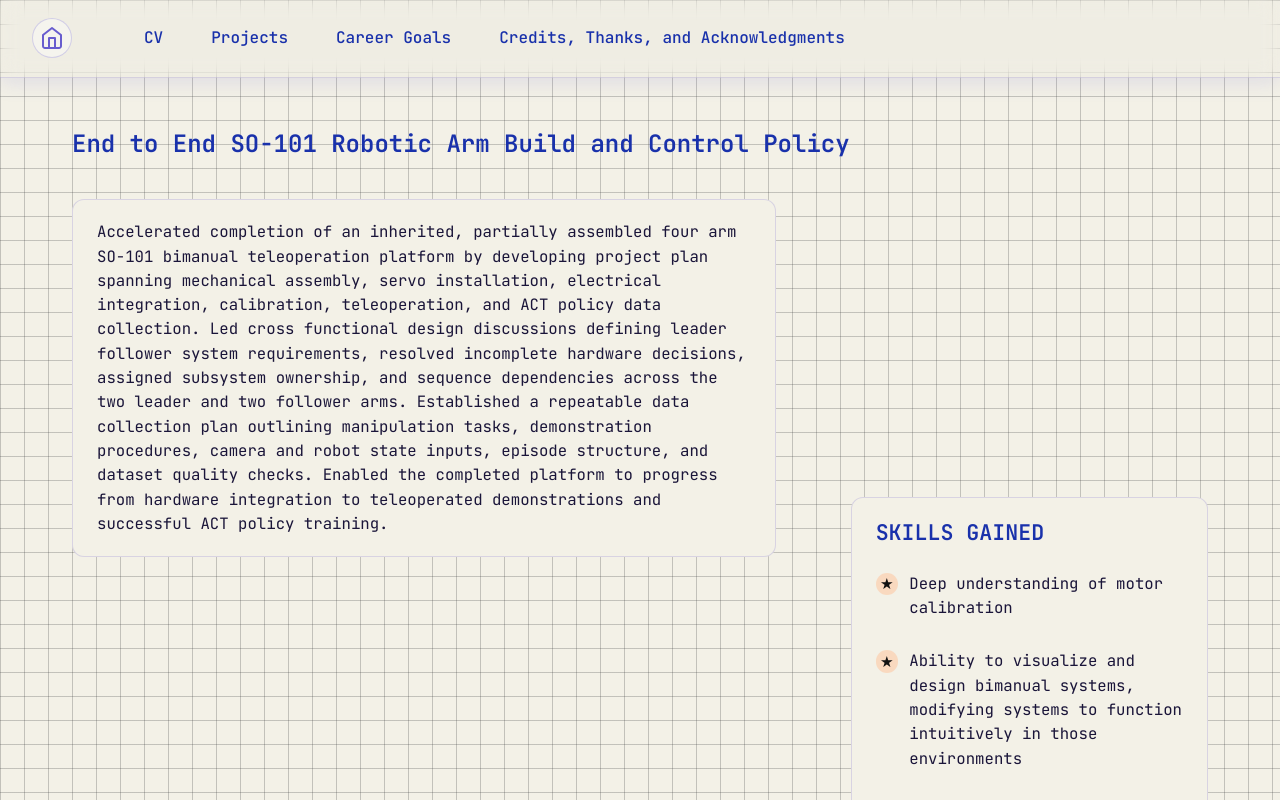
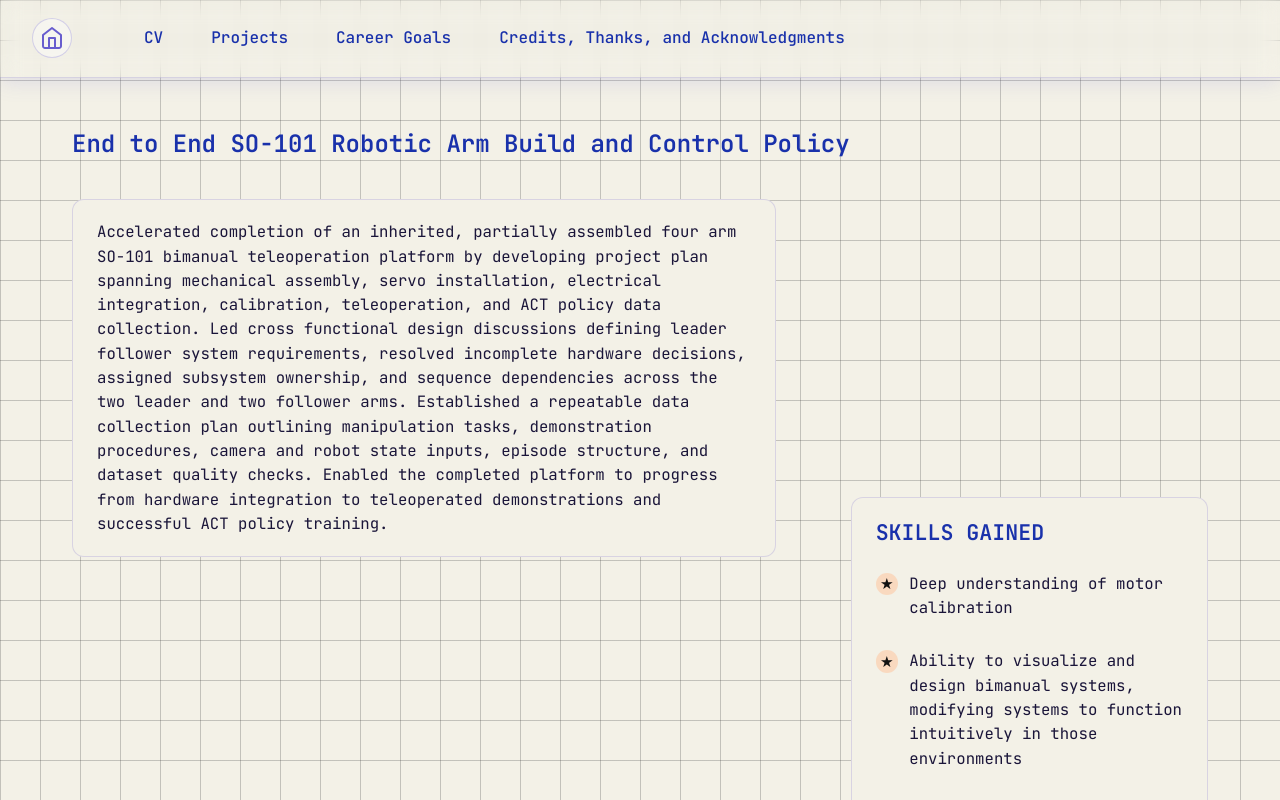
Before and after one commit to nandikakohli/nandika-kohli, a SvelteKit app in the folder personal-website/svelte-website/: page /projects in a window 1280 px wide. Shown: the top 800 px of the page. Built offline with nearby package versions, Linux system fonts and the light colour scheme; no server answers.

Commit message:
Restore projects grid size

```diff
--- a/personal-website/svelte-website/src/app.css
+++ b/personal-website/svelte-website/src/app.css
@@ -363,7 +363,7 @@ h1 {
   background-image:
     linear-gradient(hsla(0, 0%, 27%, 0.28) 1px, transparent 1px),
     linear-gradient(90deg, hsla(0, 0%, 27%, 0.28) 1px, transparent 1px);
-  background-size: 24px 24px;
+  background-size: 40px 40px;
   background-position: 0 0;
 }
 
```
